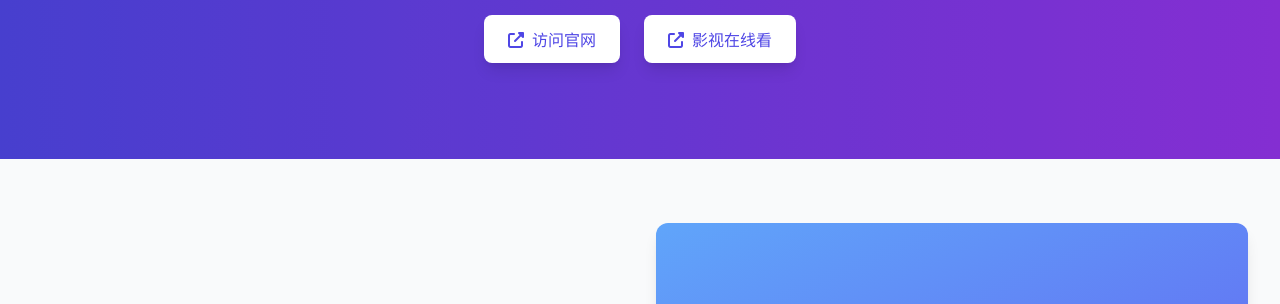
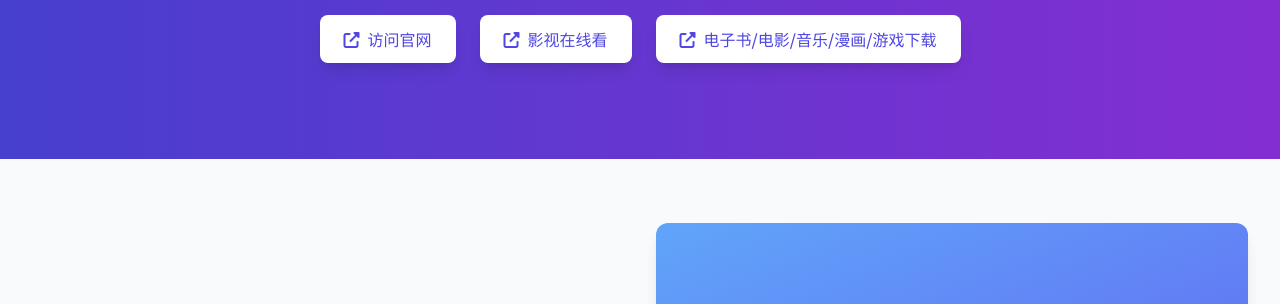
Before and after one commit to bugutv-web/bugutv-web.github.io, a plain HTML site: page index.html in a window 1280 px wide. Shown: the part 273-577 px from the top of the page. Drawn offline with nearby package versions, Linux system fonts and the light colour scheme.

Commit message:
Update index.html

```diff
--- a/index.html
+++ b/index.html
@@ -45,6 +45,11 @@
                     <a class="bg-white text-indigo-600 hover:bg-gray-100 hover:scale-105 transition-transform font-medium py-3 px-6 rounded-lg shadow-lg"
                         href="https://yingshi.xxsnav.com/" target="_blank">
                         <i class="fas fa-external-link-alt mr-2"></i>影视在线看
+                    </a>
+
+                    <a class="bg-white text-indigo-600 hover:bg-gray-100 hover:scale-105 transition-transform font-medium py-3 px-6 rounded-lg shadow-lg"
+                        href="https://wangpanziyuan.pages.dev/ " target="_blank">
+                        <i class="fas fa-external-link-alt mr-2"></i>电子书/电影/音乐/漫画/游戏下载
                     </a>
                 </div>
             </div>
```
